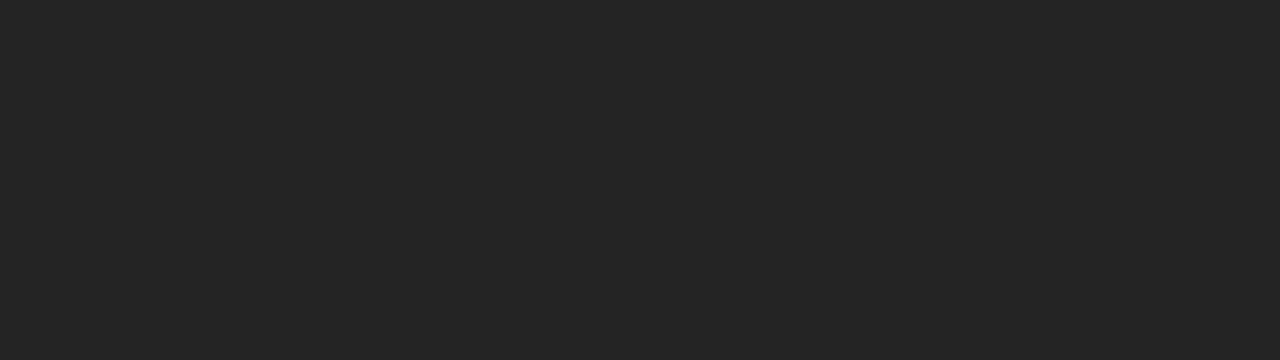
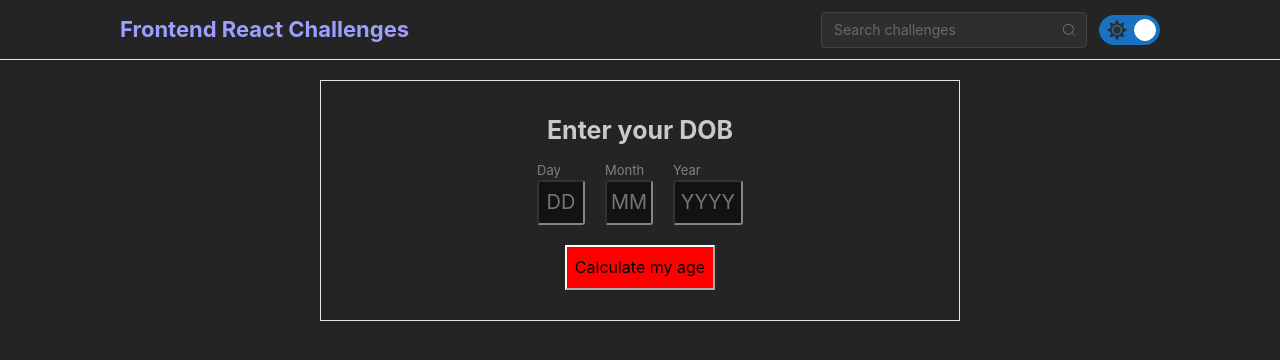
Before and after one commit to mittalsam98/frontenddev, a React (Vite) app: page /age-calculator in a window 1280 px wide. Before the commit this address had no page. Shown: the top 360 px of the page. Built offline with nearby package versions, Linux system fonts and the light colour scheme.

Commit message:
Added age calculator

```diff
--- /dev/null
+++ b/src/challanges/age-calculator/age-calculator.module.css
@@ -0,0 +1,108 @@
+.outerContainer {
+  display: flex;
+  flex-direction: column;
+  margin: auto;
+  margin-top: 20px;
+  width: 90%;
+  align-items: center;
+  justify-content: center;
+  gap: 10px;
+  padding: 30px;
+  border: 1px solid var(--mantine-color-light-border-0);
+}
+.title {
+  font-size: 25px;
+  font-weight: 700;
+}
+.formContainer {
+  display: flex;
+  gap: 20px;
+  flex-direction: column;
+  align-items: center;
+  justify-content: center;
+}
+.formInnerContainer {
+  display: flex;
+  gap: 20px;
+}
+.label {
+  font-size: 13px;
+  color: grey;
+}
+
+.inputContainer {
+  display: flex;
+  flex-direction: column;
+}
+
+.input,
+.yearInput,
+.inputError,
+.yearInputError {
+  height: 45px;
+  width: 48px;
+  text-align: center;
+  font-size: 20px;
+
+  border-radius: 3px;
+}
+
+.yearInput,
+.yearInputError {
+  width: 70px !important;
+}
+.input:focus,
+.input:active,
+.yearInput:focus,
+.yearInput:active {
+  border: 3px solid rgb(123, 161, 218);
+  outline: none;
+}
+
+.inputError,
+.yearInputError {
+  border: 1px solid red;
+  outline: none;
+}
+
+.btn {
+  background-color: black;
+  color: white;
+  height: 45px;
+  width: 150px;
+}
+.btn:hover {
+  cursor: pointer;
+}
+@media screen and (min-width: 720px) {
+  .outerContainer {
+    width: 50%;
+  }
+}
+@media (prefers-color-scheme: light) {
+  .btn {
+    background-color: red;
+    color: black;
+  }
+}
+/* Result Css */
+
+.resultTitle,
+.error {
+  font-size: 25px;
+  font-weight: 400;
+}
+.value {
+  font-size: 28px;
+  color: rgb(218, 72, 218);
+  font-weight: 800;
+}
+.valueText {
+  padding-right: 10px;
+  font-size: 25px;
+  font-weight: 700;
+  font-style: italic;
+}
+.error {
+  color: red;
+}
--- /dev/null
+++ b/src/challanges/age-calculator/age-result.tsx
@@ -0,0 +1,36 @@
+import React from 'react';
+import classes from './age-calculator.module.css';
+
+export default function AgeResult(props) {
+  const { day, month, year } = props?.elapsedAge;
+  if (!day && !month && !year) {
+    return;
+  }
+  console.log(year);
+  if (year < 0) {
+    return <span className={classes.error}> DOB should be less than today date </span>;
+  }
+  return (
+    <div>
+      <span className={classes.resultTitle}> Your age as of today is: </span>
+      {year ? (
+        <>
+          <span className={classes.value}>{year}</span>
+          <span className={classes.valueText}>{year === 1 ? ' year' : ' years'}</span>
+        </>
+      ) : null}
+      {month ? (
+        <>
+          <span className={classes.value}>{month}</span>
+          <span className={classes.valueText}>{month === 1 ? ' month' : ' months'}</span>
+        </>
+      ) : null}
+      {day ? (
+        <>
+          <span className={classes.value}>{day}</span>
+          <span className={classes.valueText}>{day === 1 ? ' day' : ' days'}</span>
+        </>
+      ) : null}
+    </div>
+  );
+}
--- /dev/null
+++ b/src/challanges/age-calculator/index.jsx
@@ -0,0 +1,126 @@
+import React, { useState } from 'react';
+import classes from './age-calculator.module.css';
+import AgeResult from './age-result';
+
+export default function AgeCalculator() {
+  const [errors, setErrors] = useState({
+    day: null,
+    month: null,
+    year: null
+  });
+  const [elapsedAge, setElapsedAge] = useState({
+    day: '',
+    month: '',
+    year: ''
+  });
+
+  const handleSubmit = (e) => {
+    e.preventDefault();
+    const { year, month, day } = Object.fromEntries(new FormData(e.target));
+    const currentDate = new Date();
+    const birthDate = new Date(year, month - 1, day);
+
+    let ageYears = currentDate.getFullYear() - birthDate.getFullYear();
+    let ageMonths = currentDate.getMonth() - birthDate.getMonth();
+    let ageDate = currentDate.getDate() - birthDate.getDate();
+
+    if (ageDate < 0) {
+      ageMonths--;
+      const previousMonth = currentDate.getMonth() - 1 < 0 ? 11 : currentDate.getMonth() - 1;
+      const daysInPreviousMonth = new Date(
+        currentDate.getFullYear(),
+        previousMonth + 1,
+        0
+      ).getDate();
+      ageDate += daysInPreviousMonth;
+    }
+
+    if (ageMonths < 0) {
+      ageYears--;
+      ageMonths += 12;
+    }
+    setElapsedAge({
+      day: ageDate,
+      month: ageMonths,
+      year: ageYears
+    });
+  };
+
+  const setErrorsHandler = (key, value) => {
+    setErrors((prev) => {
+      return {
+        ...prev,
+        [key]: value
+      };
+    });
+  };
+
+  const changeHandler = (e) => {
+    const { name, value } = e.target;
+    switch (name) {
+      case 'day':
+        setErrorsHandler(name, +value >= 1 && +value <= 31 ? false : true);
+        return;
+      case 'month':
+        setErrorsHandler(name, +value >= 1 && +value <= 12 ? false : true);
+        return;
+      case 'year':
+        setErrorsHandler(name, +value.length < 9999 ? false : true);
+        return;
+    }
+  };
+  return (
+    <div className={classes.outerContainer}>
+      <div className={classes.title}>Enter your DOB</div>
+      <form onSubmit={handleSubmit} className={classes.formContainer}>
+        <div className={classes.formInnerContainer}>
+          <div className={classes.inputContainer}>
+            <label className={classes.label}>Day</label>
+            <input
+              name='day'
+              type='number'
+              min={1}
+              maxLength={2}
+              max={31}
+              required
+              className={errors.day ? classes.inputError : classes.input}
+              placeholder='DD'
+              onChange={changeHandler}
+            />
+          </div>
+          <div className={classes.inputContainer}>
+            <label className={classes.label}>Month</label>
+            <input
+              name='month'
+              min={1}
+              max={12}
+              required
+              maxLength={2}
+              className={errors.month ? classes.inputError : classes.input}
+              type='number'
+              placeholder='MM'
+              onChange={changeHandler}
+            />
+          </div>
+          <div className={classes.inputContainer}>
+            <label className={classes.label}>Year</label>
+            <input
+              name='year'
+              type='number'
+              min={1000}
+              required
+              max={new Date().getFullYear()}
+              className={errors.year ? classes.yearInputError : classes.yearInput}
+              placeholder='YYYY'
+              onChange={changeHandler}
+            />
+          </div>
+        </div>
+        <button className={classes.btn} type='submit'>
+          Calculate my age
+        </button>
+      </form>
+      {elapsedAge && <AgeResult elapsedAge={elapsedAge} />}
+    </div>
+  );
+}
--- a/src/routes.jsx
+++ b/src/routes.jsx
@@ -5,6 +5,7 @@
 import Transactions from './challanges/transactions';
 import { BrowserRouter as Router, Route, Routes, Navigate } from 'react-router-dom';
 import Layout from './components/layouts/layout';
+import AgeCalculator from './challanges/age-calculator';
 
 export default function AppRouter() {
   return (
@@ -16,6 +17,7 @@
           <Route path='file-explorer' element={<FileExplorer />} />
           <Route path='infinite-scroll' element={<InfiniteScroll />} />
           <Route path='password-input' element={<PasswordInput />} />
+          <Route path='age-calculator' element={<AgeCalculator />} />
         </Route>
       </Routes>
     </Router>
--- a/src/utils/constants.js
+++ b/src/utils/constants.js
@@ -18,5 +18,10 @@
     name: 'Password Input',
     path: '/password-input',
     description: 'A beautiful password input '
+  },
+  {
+    name: 'Age Calculator',
+    path: '/age-calculator',
+    description: 'Calculate age by entering the age '
   }
 ];
```
